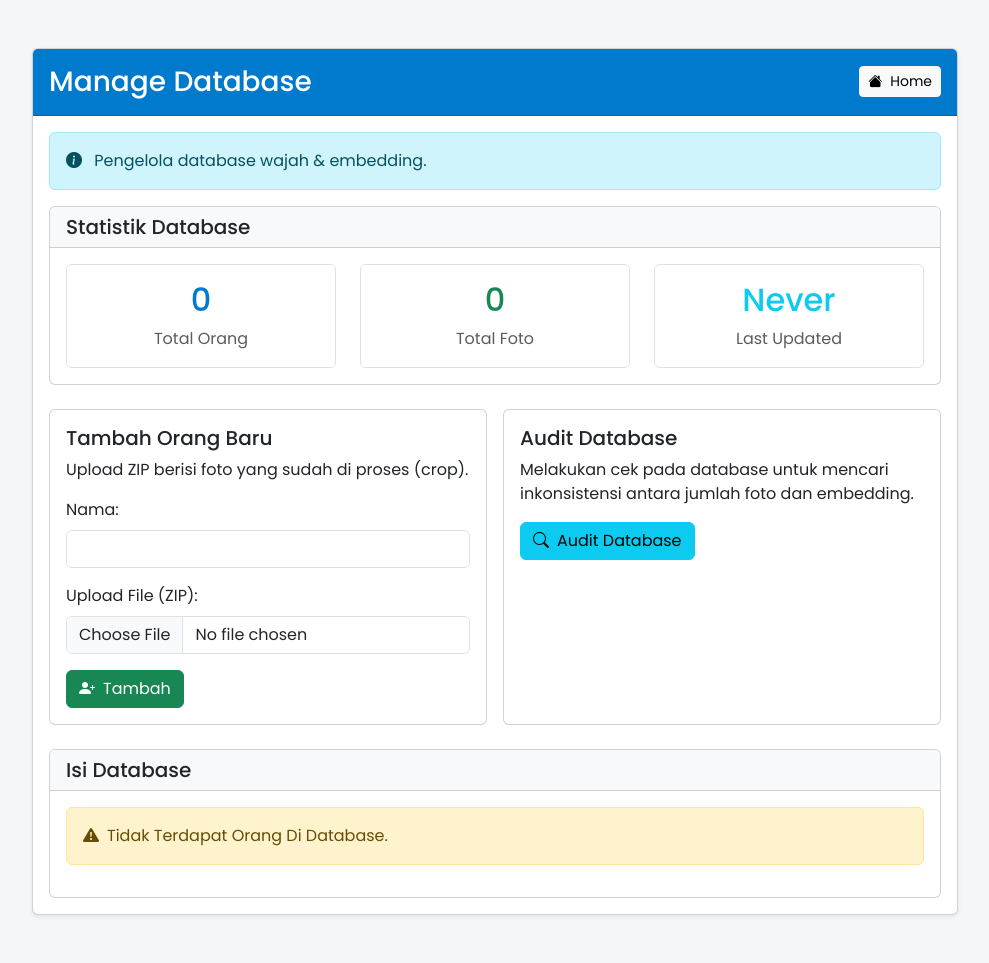
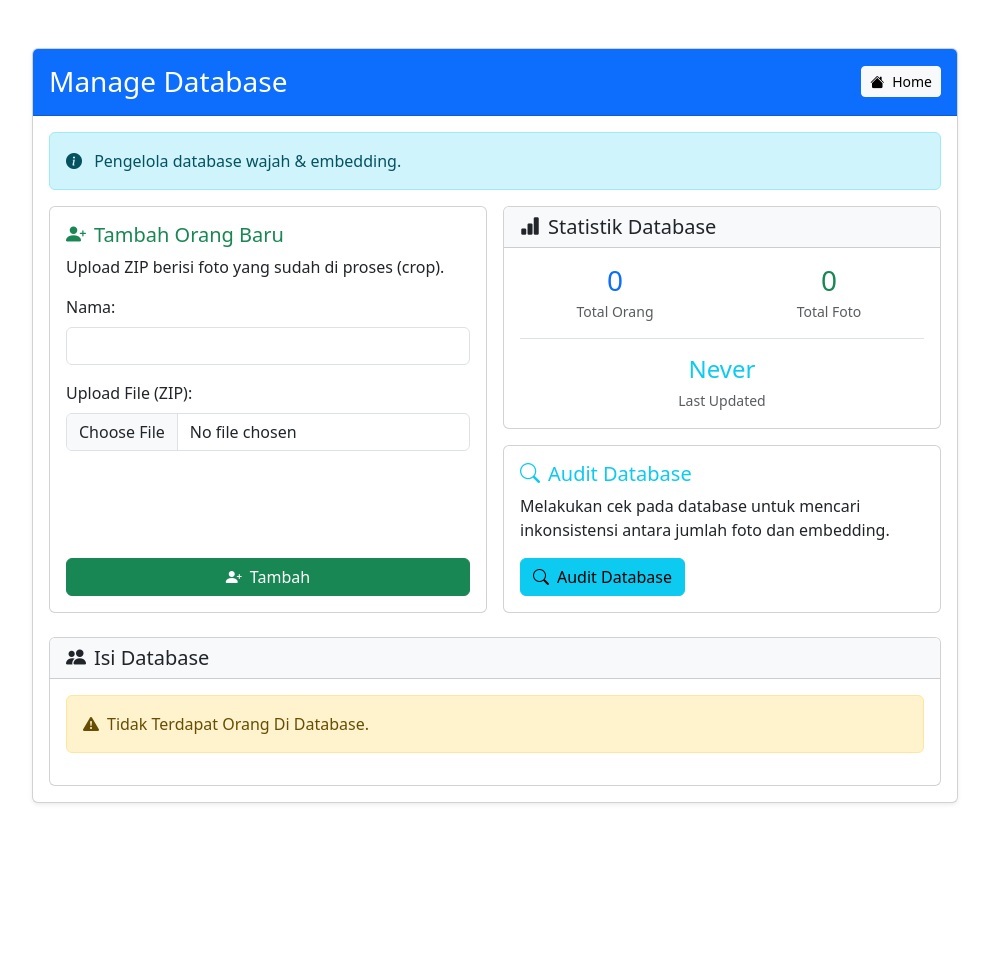
Before and after one commit to rayyanb572/Face-O-Classifier, a Flask app: page /admin/ in a window 1280 px wide. Shown: the whole page, without its empty margins (145-1134 px from the left). After the commit the page ends 804 px from the top, so only its background shows below. Run offline with Flask 3, Linux system fonts and the light colour scheme; the visitor is signed in with stand-in values (Sample User, id 1).

Commit message:
Update admin.html

```diff
--- a/templates/admin.html
+++ b/templates/admin.html
@@ -16,17 +16,15 @@
     <!-- Icon Bootstrap -->
     <link href="https://cdn.jsdelivr.net/npm/bootstrap-icons@1.10.0/font/bootstrap-icons.css" rel="stylesheet">
 
-    <!-- CSS Custom -->
-    <link href="{{ url_for('static', filename='style.css') }}" rel="stylesheet">
+
 </head>
 
 <body>
     <div class="container py-5">
         <div class="row justify-content-center">
             <div class="col-md-10">
-                <div class="card shadow-sm">
-                    <div
-                        class="card-header bg-primary text-white d-flex justify-content-between align-items-center py-3">
+                <div class="card shadow-sm card-enhanced">
+                    <div class="card-header bg-primary text-white d-flex justify-content-between align-items-center py-3">
                         <h1 class="h3 mb-0">Manage Database</h1>
                         <a href="{{ url_for('index') }}" class="btn btn-sm btn-light">
                             <i class="bi bi-house-fill me-2"></i>Home
@@ -46,70 +44,84 @@
                         </div>
                         {% endif %}
 
-                        <!-- Database Statistics -->
-                        <div class="card mb-4">
+                        <!-- Database Actions Layout -->
+                        <div class="row g-3 mb-4">
+                            <!-- Add New Person (Left - Full Height) -->
+                            <div class="col-lg-6">
+                                <div class="card card-enhanced h-100 d-flex flex-column">
+                                    <div class="card-body d-flex flex-column">
+                                        <h5 class="card-title text-success">
+                                            <i class="bi bi-person-plus-fill me-2"></i>Tambah Orang Baru
+                                        </h5>
+                                        <p class="card-text">Upload ZIP berisi foto yang sudah di proses (crop).</p>
+                                        <form action="{{ url_for('admin.admin_add_person') }}" method="POST"
+                                            enctype="multipart/form-data" class="needs-processing d-flex flex-column flex-grow-1">
+                                            <div class="mb-3">
+                                                <label for="person_name" class="form-label">Nama:</label>
+                                                <input type="text" class="form-control" id="person_name"
+                                                    name="person_name" required>
+                                            </div>
+                                            <div class="mb-3">
+                                                <label for="person_images" class="form-label">Upload File (ZIP):</label>
+                                                <input type="file" class="form-control" id="person_images"
+                                                    name="person_images" accept=".zip" required>
+                                            </div>
+                                            <div class="mt-auto">
+                                                <button type="submit" class="btn btn-success w-100">
+                                                    <i class="bi bi-person-plus-fill me-2"></i>Tambah
+                                                </button>
+                                            </div>
+                                        </form>
+                                    </div>
+                                </div>
+                            </div>
+
+                            <!-- Right Column (Statistics + Audit) -->
+                            <div class="col-lg-6">
+                                <div class="row g-3 h-100">
+                                    <!-- Statistics Database (Top Right) -->
+                                    <div class="col-12">
+                                        <div class="card card-enhanced">
                                             <div class="card-header bg-light">
-                                <h5 class="mb-0">Statistik Database</h5>
+                                                <h5 class="mb-0">
+                                                    <i class="bi bi-bar-chart-fill me-2"></i>Statistik Database
+                                                </h5>
                                             </div>
                                             <div class="card-body">
-                                <div class="row">
-                                    <div class="col-md-4">
-                                        <div class="border rounded p-3 text-center">
-                                            <h2 class="text-primary">{{ db_stats.total_people|default('0') }}</h2>
-                                            <p class="text-muted mb-0">Total Orang</p>
+                                                <div class="row text-center mb-3">
+                                                    <div class="col-6">
+                                                        <div class="d-flex flex-column h-100 justify-content-center">
+                                                            <h3 class="text-primary mb-1">{{ db_stats.total_people|default('0') }}</h3>
+                                                            <small class="text-muted">Total Orang</small>
                                                         </div>
                                                     </div>
-                                    <div class="col-md-4">
-                                        <div class="border rounded p-3 text-center">
-                                            <h2 class="text-success">{{ db_stats.total_images|default('0') }}</h2>
-                                            <p class="text-muted mb-0">Total Foto</p>
+                                                    <div class="col-6">
+                                                        <div class="d-flex flex-column h-100 justify-content-center">
+                                                            <h3 class="text-success mb-1">{{ db_stats.total_images|default('0') }}</h3>
+                                                            <small class="text-muted">Total Foto</small>
                                                         </div>
                                                     </div>
-                                    <div class="col-md-4">
-                                        <div class="border rounded p-3 text-center">
-                                            <h2 class="text-info">{{ db_stats.last_updated|default('Never') }}</h2>
-                                            <p class="text-muted mb-0">Last Updated</p>
+                                                </div>
+                                                <div class="border-top pt-3">
+                                                    <div class="row text-center">
+                                                        <div class="col-12">
+                                                            <h4 class="text-info mb-1">{{ db_stats.last_updated|default('Never') }}</h4>
+                                                            <small class="text-muted">Last Updated</small>
+                                                        </div>
                                                     </div>
                                                 </div>
                                             </div>
                                         </div>
                                     </div>
 
-                        <!-- Database Actions -->
-                        <div class="row g-3">
-                            <div class="col-md-6">
-                                <div class="card h-100">
+                                    <!-- Audit Database (Bottom Right) -->
+                                    <div class="col-12">
+                                        <div class="card card-enhanced">
                                             <div class="card-body">
-                                        <h5 class="card-title">Tambah Orang Baru</h5>
-                                        <p class="card-text">Upload ZIP berisi foto yang sudah di proses (crop).
-                                        </p>
-                                        <form action="{{ url_for('admin.admin_add_person') }}" method="POST"
-                                            enctype="multipart/form-data" class="needs-processing">
-                                            <div class="mb-3">
-                                                <label for="person_name" class="form-label">Nama:</label>
-                                                <input type="text" class="form-control" id="person_name"
-                                                    name="person_name" required>
-                                            </div>
-                                            <div class="mb-3">
-                                                <label for="person_images" class="form-label">Upload File
-                                                    (ZIP):</label>
-                                                <input type="file" class="form-control" id="person_images"
-                                                    name="person_images" accept=".zip" required>
-                                            </div>
-                                            <button type="submit" class="btn btn-success">
-                                                <i class="bi bi-person-plus-fill me-2"></i>Tambah
-                                            </button>
-                                        </form>
-                                    </div>
-                                </div>
-                            </div>
-                            <div class="col-md-6">
-                                <div class="card h-100">
-                                    <div class="card-body">
-                                        <h5 class="card-title">Audit Database</h5>
-                                        <p class="card-text">Melakukan cek pada database untuk mencari inkonsistensi
-                                            antara jumlah
-                                            foto dan embedding.</p>
+                                                <h5 class="card-title text-info">
+                                                    <i class="bi bi-search me-2"></i>Audit Database
+                                                </h5>
+                                                <p class="card-text">Melakukan cek pada database untuk mencari inkonsistensi antara jumlah foto dan embedding.</p>
                                                 <a href="{{ url_for('admin.admin_audit') }}" class="btn btn-info">
                                                     <i class="bi bi-search me-2"></i>Audit Database
                                                 </a>
@@ -117,11 +129,15 @@
                                         </div>
                                     </div>
                                 </div>
+                            </div>
+                        </div>
 
                         <!-- Database Contents -->
-                        <div class="card mt-4">
+                        <div class="card card-enhanced">
                             <div class="card-header bg-light">
-                                <h5 class="mb-0">Isi Database</h5>
+                                <h5 class="mb-0">
+                                    <i class="bi bi-people-fill me-2"></i>Isi Database
+                                </h5>
                             </div>
                             <div class="card-body">
                                 {% if people_list %}
@@ -174,8 +190,7 @@
                                 </div>
                                 {% else %}
                                 <div class="alert alert-warning">
-                                    <i class="bi bi-exclamation-triangle-fill me-2"></i>Tidak Terdapat Orang Di
-                                    Database.
+                                    <i class="bi bi-exclamation-triangle-fill me-2"></i>Tidak Terdapat Orang Di Database.
                                 </div>
                                 {% endif %}
                             </div>
```
Lines whose indentation alone changed are shown as unchanged.
